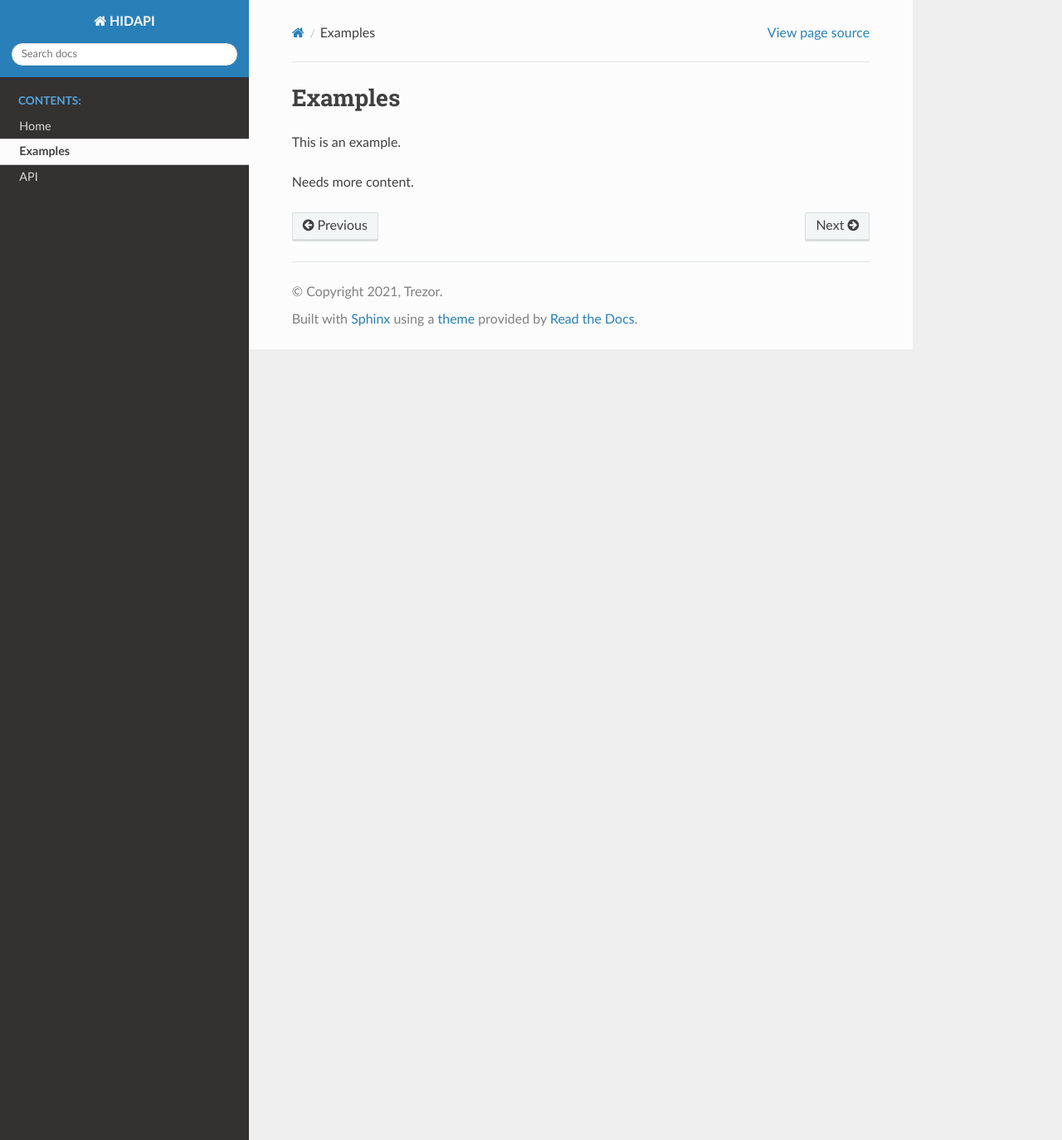
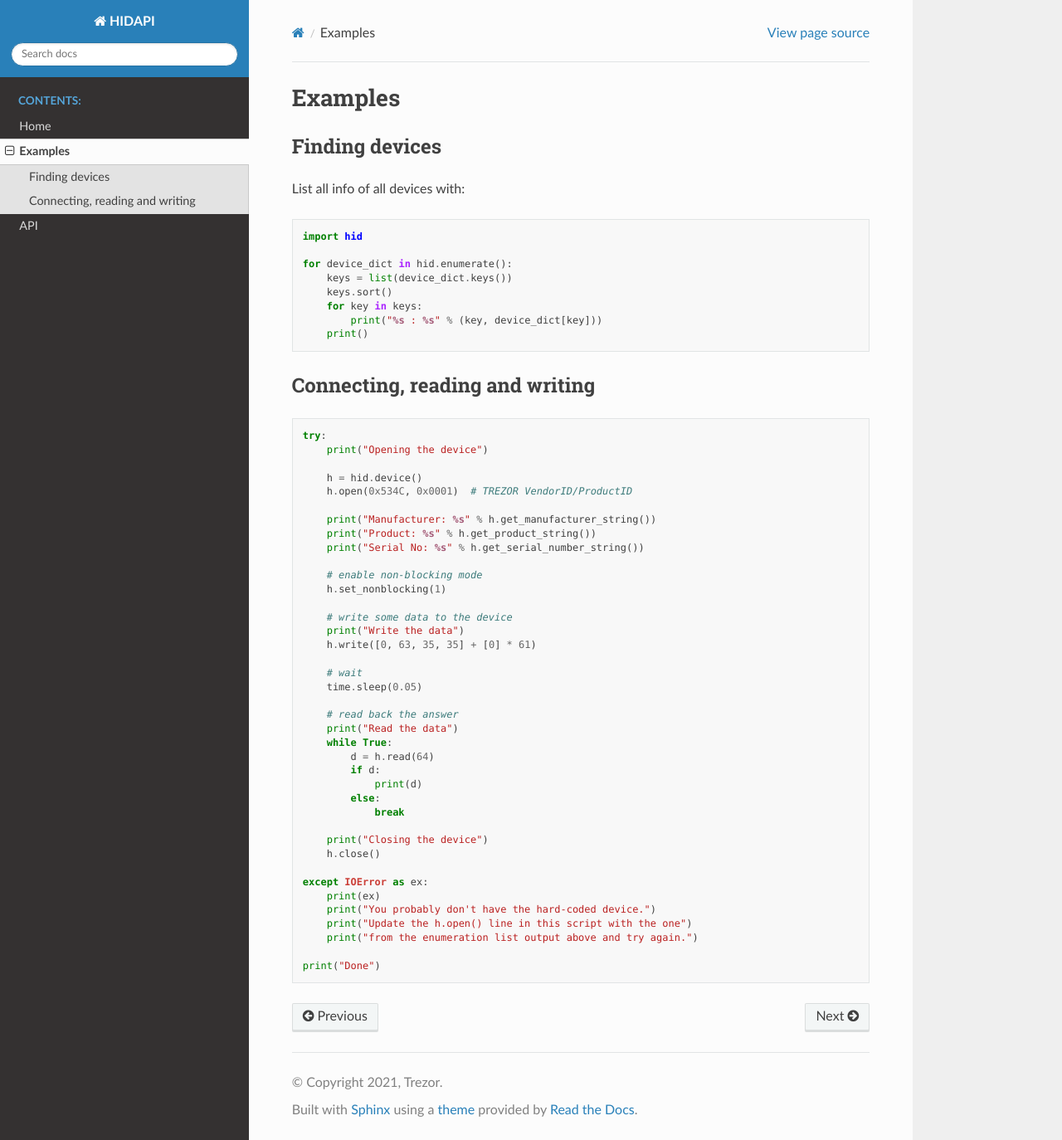
Before and after one commit to trezor/cython-hidapi, a Sphinx documentation site: the page built from docs/examples.md, in a window 1280 px wide and 1374 px high. Shown: the whole window at 83% size. Built offline with Sphinx 7.4.7 and the Read the Docs theme 2.0.0, drawn with Linux system fonts in a browser that asks for light colours.

````diff
--- a/README.rst
+++ b/README.rst
@@ -93,8 +93,8 @@
 
    $ cd docs && make html
 
-The HTML output will be in `docs/_build/html`.
+The HTML output will be in ``docs/_build/html``.
 
-The documentation is extracted from the code using `autodoc`.
+The documentation is extracted from the code using ``autodoc``.
 
 Note that the build output is used. So rebuilt the package before generating documentation.
--- a/docs/examples.md
+++ b/docs/examples.md
@@ -1,5 +1,61 @@
 # Examples
 
-This is an example.
+## Finding devices
 
-Needs more content.
+List all info of all devices with:
+
+```python
+import hid
+
+for device_dict in hid.enumerate():
+    keys = list(device_dict.keys())
+    keys.sort()
+    for key in keys:
+        print("%s : %s" % (key, device_dict[key]))
+    print()
+
+```
+
+## Connecting, reading and writing
+
+```python
+try:
+    print("Opening the device")
+
+    h = hid.device()
+    h.open(0x534C, 0x0001)  # TREZOR VendorID/ProductID
+
+    print("Manufacturer: %s" % h.get_manufacturer_string())
+    print("Product: %s" % h.get_product_string())
+    print("Serial No: %s" % h.get_serial_number_string())
+
+    # enable non-blocking mode
+    h.set_nonblocking(1)
+
+    # write some data to the device
+    print("Write the data")
+    h.write([0, 63, 35, 35] + [0] * 61)
+
+    # wait
+    time.sleep(0.05)
+
+    # read back the answer
+    print("Read the data")
+    while True:
+        d = h.read(64)
+        if d:
+            print(d)
+        else:
+            break
+
+    print("Closing the device")
+    h.close()
+
+except IOError as ex:
+    print(ex)
+    print("You probably don't have the hard-coded device.")
+    print("Update the h.open() line in this script with the one")
+    print("from the enumeration list output above and try again.")
+
+print("Done")
+```
````
Also changed, not shown: .readthedocs.yml.
